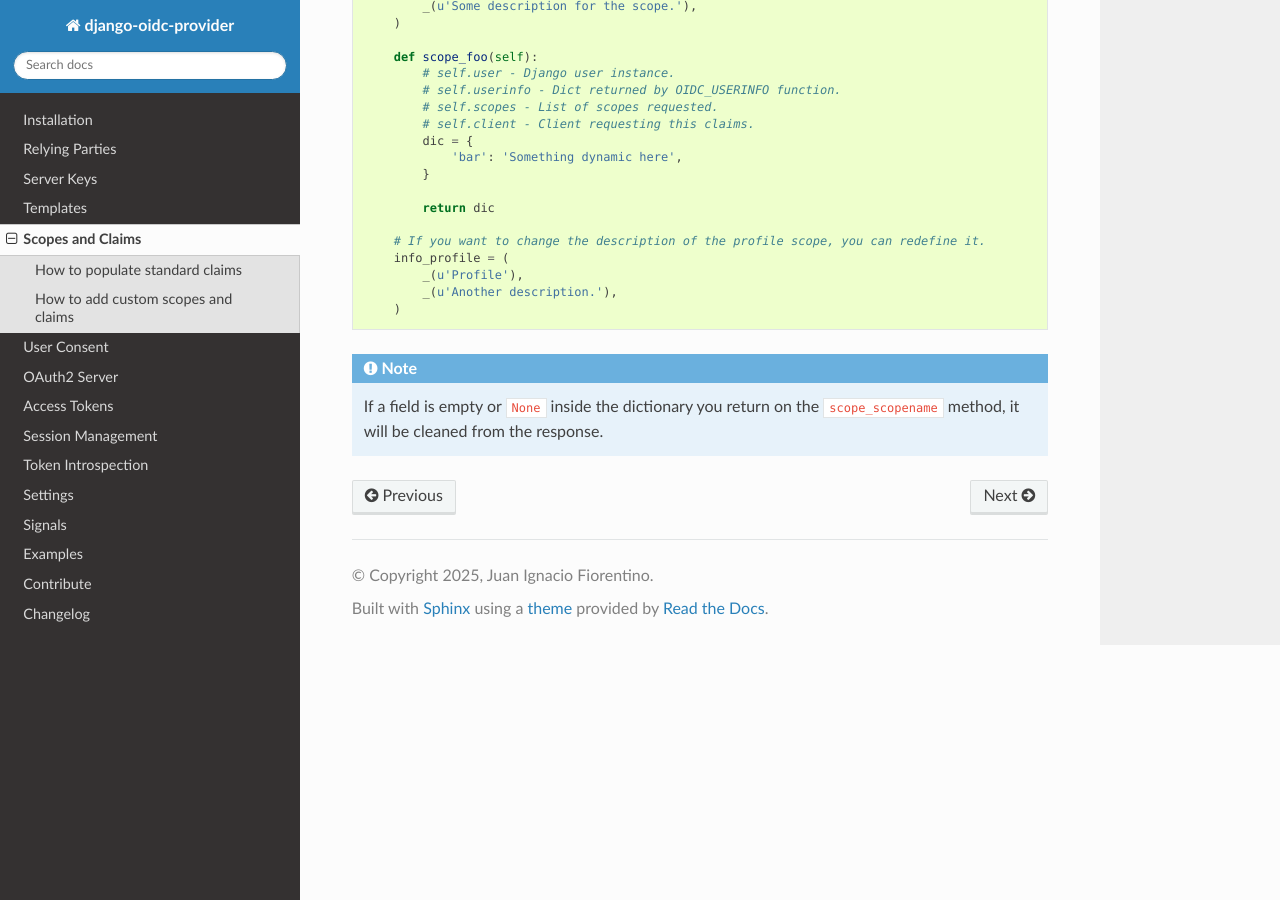
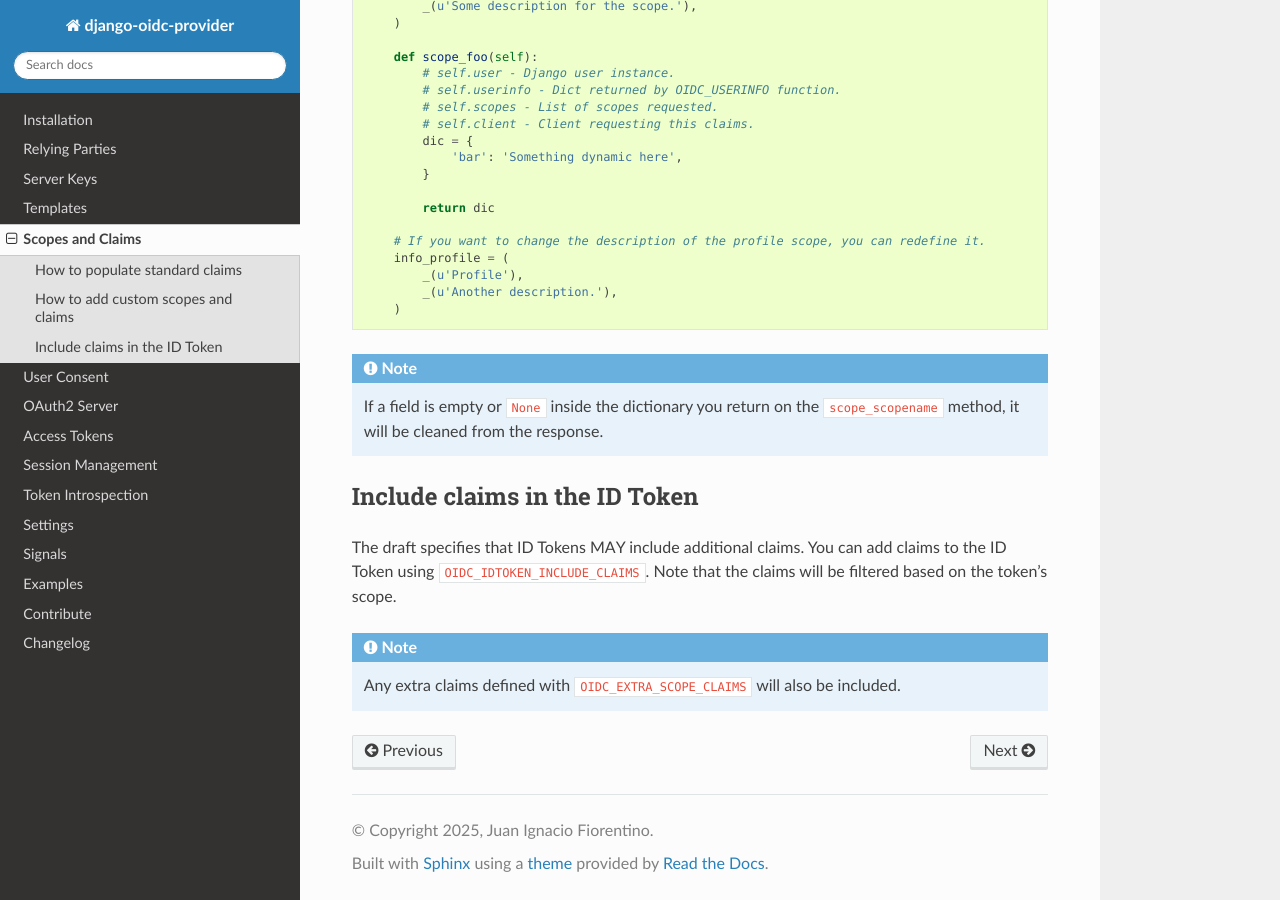
Before and after one commit to juanifioren/django-oidc-provider, a Sphinx documentation site: the page built from docs/sections/scopesclaims.rst, in a window 1280 px wide and 900 px high, scrolled down 2169 px. Built offline with Sphinx 7.4.7 and the Read the Docs theme 3.1.0, drawn with Linux system fonts in a browser that asks for light colours.

Commit message:
Fix create_id_token with extra scope claims + add ruff as formatter.

```diff
--- a/docs/sections/scopesclaims.rst
+++ b/docs/sections/scopesclaims.rst
@@ -111,3 +111,11 @@ Inside your oidc_provider_settings.py file add the following class::
 
 .. note::
     If a field is empty or ``None`` inside the dictionary you return on the ``scope_scopename`` method, it will be cleaned from the response.
+
+Include claims in the ID Token
+==============================
+
+The draft specifies that ID Tokens MAY include additional claims. You can add claims to the ID Token using ``OIDC_IDTOKEN_INCLUDE_CLAIMS``. Note that the claims will be filtered based on the token's scope.
+
+.. note::
+    Any extra claims defined with ``OIDC_EXTRA_SCOPE_CLAIMS`` will also be included.
--- a/docs/sections/settings.rst
+++ b/docs/sections/settings.rst
@@ -81,7 +81,7 @@ Read more about how to implement it in :ref:`scopesclaims` section.
 OIDC_IDTOKEN_INCLUDE_CLAIMS
 ==============================
 
-OPTIONAL. ``bool``. If enabled, id_token will include standard claims of the user (email, first name, etc.).
+OPTIONAL. ``bool``. If enabled, id_token will include standard (and extra if defined) claims of the user (email, first name, etc.).
 
 Default is ``False``.
 
```
